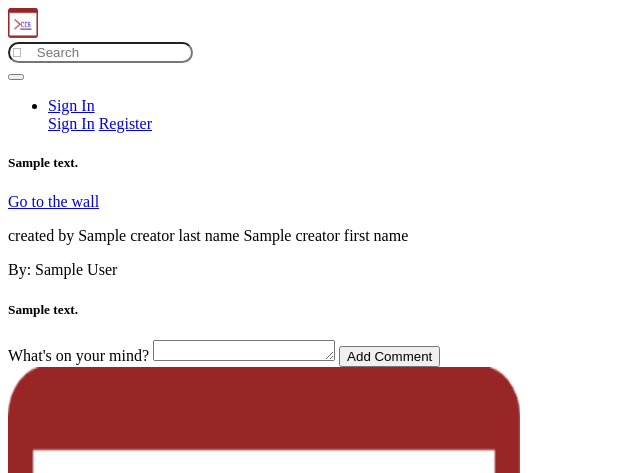
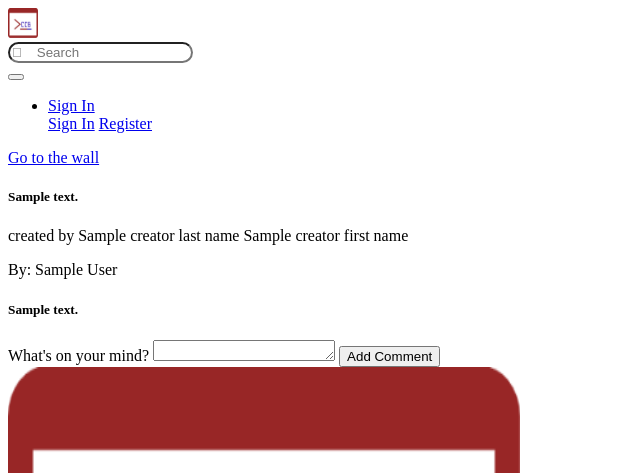
Before and after one commit to CodecoolGlobal/symfonyCCB.v.2, a Symfony app: template templates/comment/index.html.twig in a window 1280 px wide. Shown: the top 473 px of the page, without its empty margins (0-640 px from the left). Run offline with Twig, Linux system fonts and the light colour scheme; the template is opened without the code that fills it: most values are stand-ins (such as "Sample title", 1, 10 or a date in 2020); some libraries are stand-ins or nearby versions.

Commit message:
some custom css + hidden buttons for unstable features

```diff
--- a/src/Controller/WallController.php
+++ b/src/Controller/WallController.php
@@ -48,7 +48,6 @@ class WallController extends AbstractController
         if($user->getId() === $id){
             $image = $this->getDoctrine()->getRepository(Image::class)->findOneBy(["id"=>$user->getImage()])->getWebPath();
         } else {
-//            dd($profileDetails);
             $image = $this->getDoctrine()->getRepository(Image::class)->findOneBy(["id"=>$profileDetails->getImage()])->getWebPath();
         }
 
--- a/templates/comment/index.html.twig
+++ b/templates/comment/index.html.twig
@@ -7,27 +7,33 @@
     .example-wrapper { margin: 1em auto; max-width: 800px; width: 95%; font: 18px/1.5 sans-serif; }
     .example-wrapper code { background: #F5F5F5; padding: 2px 6px; }
 </style>
-<div class='pageContainer'><div class='contentWrap'>
-        <div class='card text-center'>
-            <div class='card-header'>
+<div>
+    <div >
+        <div class="m-3">
+            <a href='{{ path('wall', {'id': wallId}) }}' class='btn btn-sm border btn-primary'>Go to the wall</a>
+        </div>
+        <div class="bg-light m-3 p-3">
+            <div class="text-center">
+                <h5 >{{ postMessage }}</h5>
             </div>
-            <div class='card-body'>
-                <h5 class='card-title'>{{ postMessage }}</h5>
-                <a href='{{ path('wall', {'id': wallId}) }}' class='btn btn-primary'>Go to the wall</a>
-            </div>
-            <div class='card-footer text-muted justify-content-end'>
-                <p class='w-25 h-25 ml-auto p-0'>
+            <div class="d-flex">
+                <p class='ml-auto w-25 p-0'>
                         created by {{ creatorLastName }} {{ creatorFirstName }}
                 </p>
             </div>
         </div>
         {%   for comment in comments %}
 
-        <div class='card-body' >
-            <div class='card-header'>
-                By: {{ comment.firstName}} {{ comment.lastName}} </div>
-            <div >
-                <h5 class='card-title'> {{ comment.message }}</h5>
+{#        <div class='card-body' >#}
+{#            <div class='card-header'>#}
+            <div class="d-flex bg-light ">
+                <div class="">
+                    By: {{ comment.firstName}} {{ comment.lastName}}
+                </div>
+            <div class="">
+                <h5 class='text-center'> {{ comment.message }}</h5>
+            </div>
+
             </div>
         </div>
         {% endfor %}
@@ -41,5 +47,5 @@
                 <button type='submit' class='btn btn-primary mb-2 w-25 h-25 ml-auto mr-auto'>Add Comment</button>
             </div>
             </form></div>
-    </div> </div>
+    </div>
 {% endblock %}
--- a/templates/search_friends/index.html.twig
+++ b/templates/search_friends/index.html.twig
@@ -18,7 +18,7 @@
                     <p class="card-text">From: {{ friend.city}}, {{ friend.country}} <br>
                         Birthday: {{ friend.birthdate }}
                     </p>
-                    <a href="{{ path('wall', {'id': friend.id }) }}" name="submit" class="btn  btn-primary" >Add</a>
+                    <a href="{{ path('wall', {'id': friend.id }) }}" name="submit" class="btn  btn-primary" >View Profile</a>
                 </div>
             </div>
         {% endfor %}
--- a/templates/wall/index.html.twig
+++ b/templates/wall/index.html.twig
@@ -22,11 +22,11 @@
 
                 </ul>
                 <div class="card-body">
-                    <a class="btn btn-primary card-link" href="{{ path('friends', {'wallId': profileId}) }}">Friends</a>
+                    <a style="display: none;" class="btn btn-primary card-link" href="{{ path('friends', {'wallId': profileId}) }}">Friends</a>
                     {% if( userId == profileDetails.id) %}
                         | <a href="{{ path('edit_profile') }}" class="card-link">Edit Profile</a>
                         <div class="card-body">
-                            <a href="{{ path('request_friend') }}" class="btn btn-warning">Friend Request</a>
+                            <a style="display: none;" href="{{ path('request_friend') }}" class="btn btn-warning">Friend Request</a>
                         </div>
                     {% else %}
                         {% if(relation == 1) %}
```
